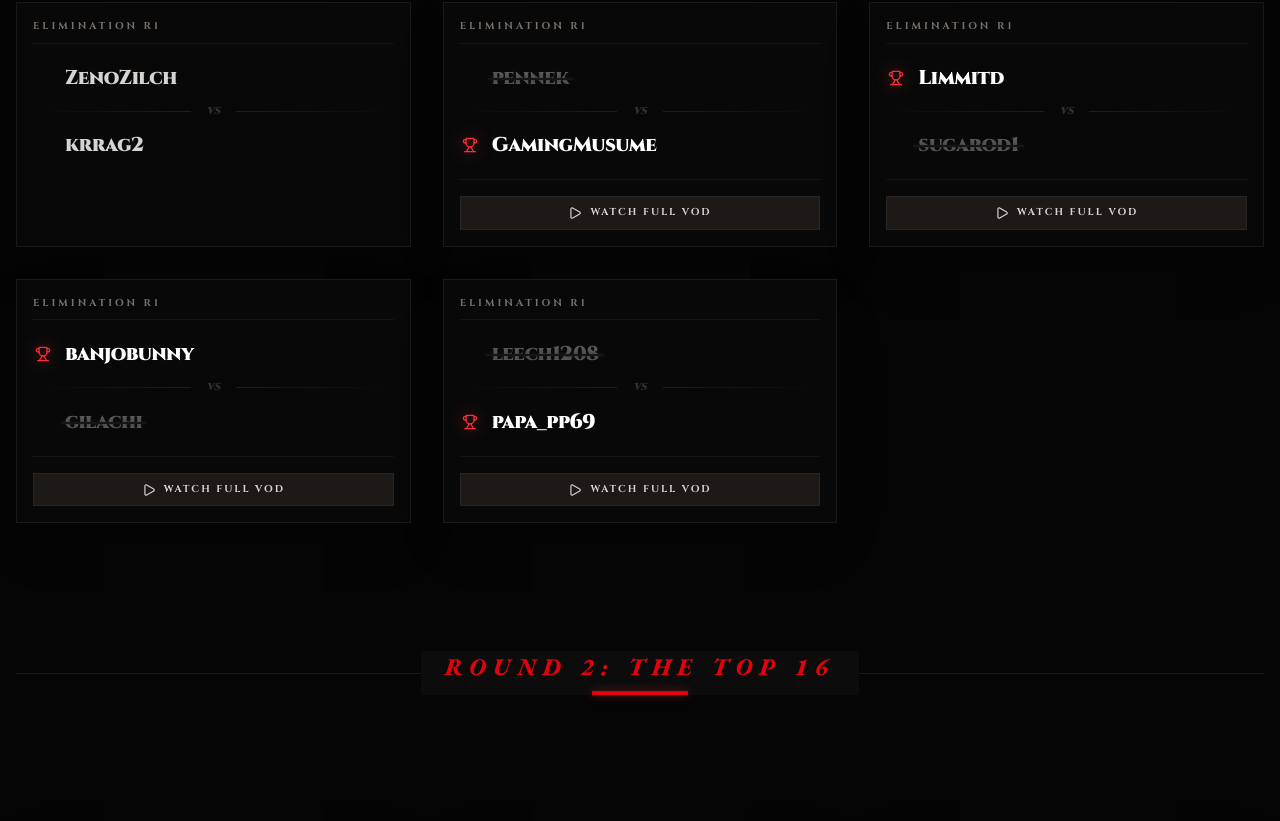
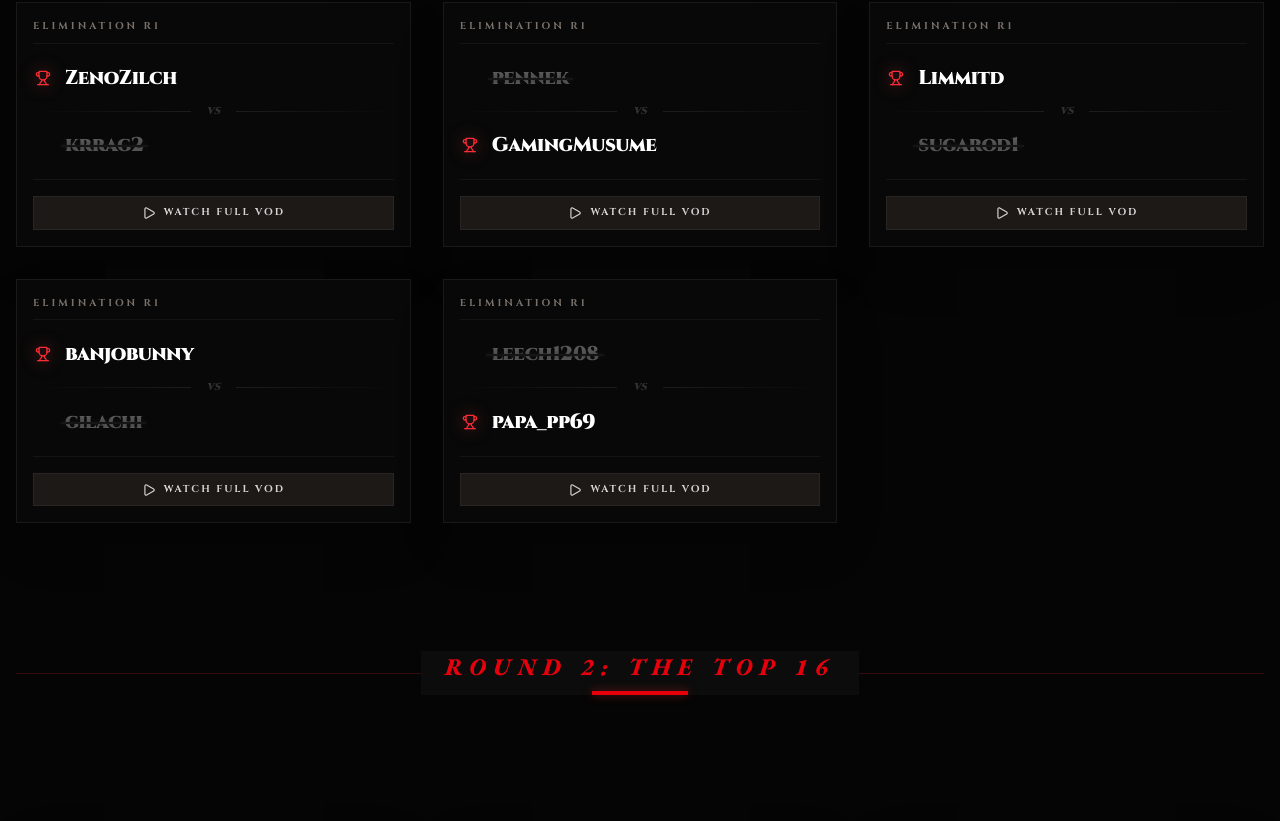
Before and after one commit to seljukdev/sekiro-speedrunning-events, a React (Vite) app: page / in a window 1280 px wide. Shown: the part 932-1753 px from the top of the page. Built offline with nearby package versions, Linux system fonts and the light colour scheme.

Commit message:
zeno krrag update

```diff
--- a/src/App.jsx
+++ b/src/App.jsx
@@ -50,8 +50,9 @@ const FIRST_MATCHES = [
         p1: CONTESTANTS[11],
         p2: CONTESTANTS[12],
         type: "Elimination R1",
-        winner: null,
-    }, // Zeno vs Krrag (Pending)
+        winner: "ZenoZilch",
+        matchLink: "https://www.youtube.com/live/DbKLyeGvkdY?si=b4qApfUAvminFW0d&t=954"
+    }, // Zeno vs Krrag
     {
         p1: CONTESTANTS[13],
         p2: CONTESTANTS[14],
```
